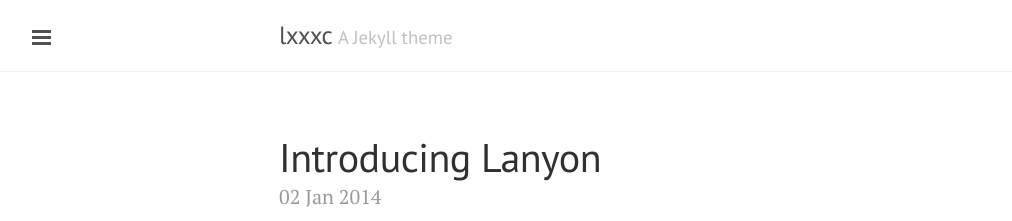
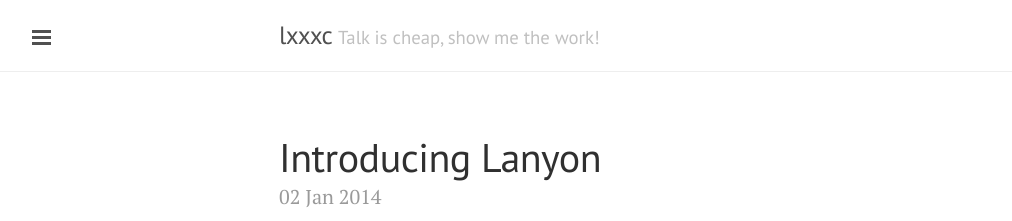
Before and after one commit to lxxxc/lxxxc.github.io, a Jekyll site: the page built from index.html, in a window 1280 px wide and 900 px high. Shown: the top 221 px of the window, without its empty margins (1-1013 px from the left). Built offline with Jekyll 4.4.1, drawn with Linux system fonts in a browser that asks for light colours; Markdown is read by kramdown in place of the engine named in the settings; the list of posts is cut into pages by our own code.

Commit message:
Update _config.yml

```diff
--- a/_config.yml
+++ b/_config.yml
@@ -7,7 +7,7 @@
 
 # Setup
 title:            lxxxc
-tagline:          'A Jekyll theme'
+tagline:          'Talk is cheap, show me the work!'
 description:      'A reserved <a href="http://jekyllrb.com" target="_blank">Jekyll</a> theme that places the utmost gravity on content with a hidden drawer. Made by <a href="https://twitter.com/mdo" target="_blank">@mdo</a>.'
 url:              http://lanyon.getpoole.com
 
```
